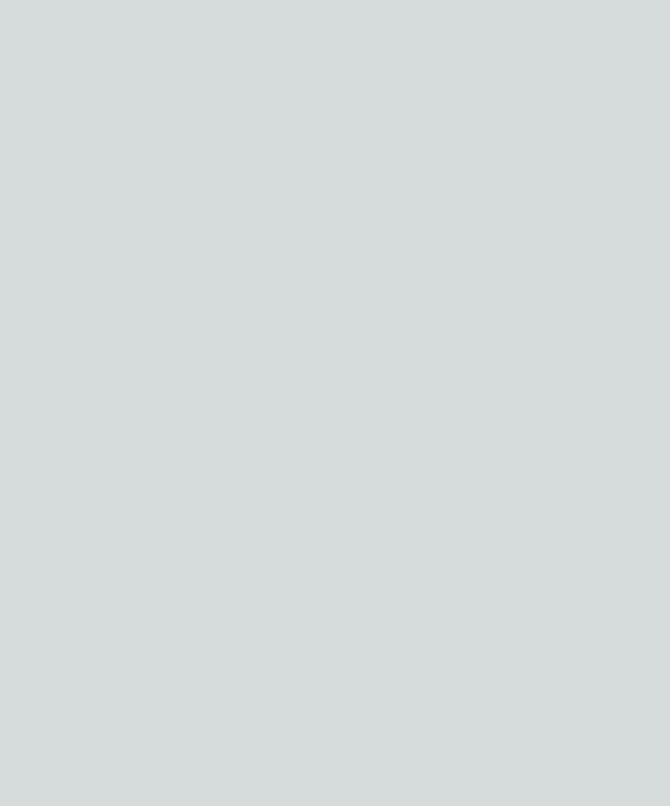
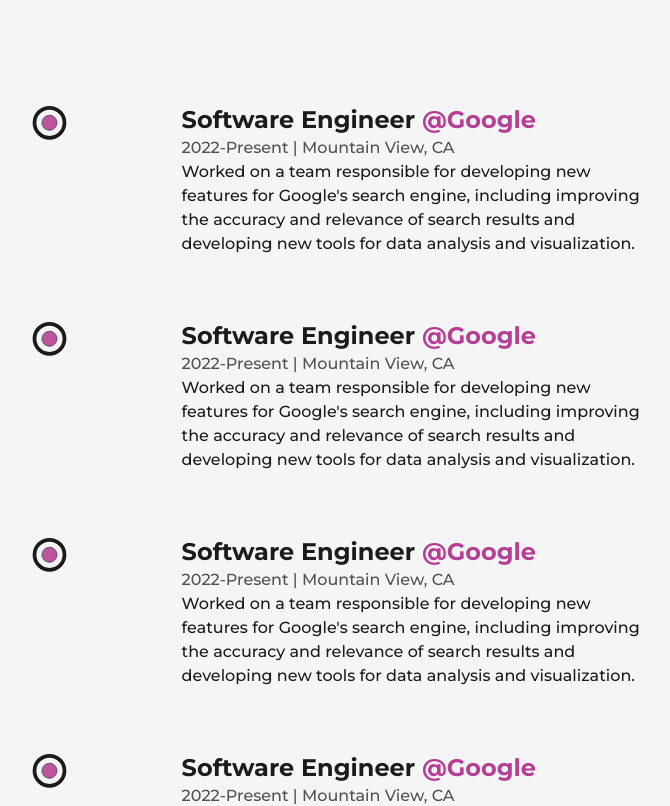
Before and after one commit to kirankuyate2157/kiran-kuyate-portfolio, a Next.js app: page /about in a window 1280 px wide. Shown: the part 2460-3266 px from the top of the page, without its empty margins (244-914 px from the left). Before the commit the page ends 2334 px from the top, so only its background shows below. Built offline with nearby package versions, Linux system fonts and the light colour scheme.

Commit message:
experience

```diff
--- /dev/null
+++ b/src/components/Experience.js
@@ -0,0 +1,105 @@
+import { motion, useScroll } from "framer-motion";
+import React, { useRef } from "react";
+import LiIcon from "./LiIcon";
+
+const Details = ({ position, company, companyLink, time, address, work }) => {
+  const ref = useRef(null);
+  return (
+    <li
+      ref={ref}
+      className='my-8 first:mt-0 last:mb-0 w-[60%] mx-auto flex flex-col items-center justify-between'
+    >
+      <LiIcon reference={ref} />
+      <motion.div
+        initial={{ y: 50 }}
+        whileInView={{ y: 0 }}
+        transition={{ duration: 0.5, type: "spring" }}
+      >
+        <h3 className='capitalize font-bold text-2xl'>
+          {position}&nbsp;
+          <a
+            href={companyLink}
+            target='_blank'
+            className='text-primary capitalize'
+          >
+            @{company}
+          </a>
+        </h3>
+        <span className='capitalize font-medium text-dark/75'>
+          {time} | {address}
+        </span>
+        <p className='font-medium w-full'>{work}</p>
+      </motion.div>
+    </li>
+  );
+};
+const Experience = () => {
+  const ref = useRef(null);
+  const { scrollYProgress } = useScroll({
+    target: ref,
+    offset: ["start center", "center start"],
+  });
+
+  return (
+    <div className='my-64'>
+      <h2 className='font-bold text-8xl mb-32 w-full text-center'>
+        Experience
+      </h2>
+      <div ref={ref} className='w-[75%] mx-auto relative'>
+        <motion.div
+          style={{ scaleY: scrollYProgress }}
+          className='absolute left-9 top-0 w-[4px] h-full bg-dark origin-top'
+        />
+        <ul className='w-full flex flex-col items-start justify-between ml-4'>
+          <Details
+            position='Software Engineer'
+            company='Google'
+            time='2022-Present'
+            address='Mountain View, CA'
+            work=" Worked on a team responsible for developing new features for Google's search
+          engine, including improving the accuracy and relevance of search
+          results and developing new tools for data analysis and visualization."
+          />
+          <Details
+            position='Software Engineer'
+            company='Google'
+            time='2022-Present'
+            address='Mountain View, CA'
+            work=" Worked on a team responsible for developing new features for Google's search
+        engine, including improving the accuracy and relevance of search
+        results and developing new tools for data analysis and visualization."
+          />
+          <Details
+            position='Software Engineer'
+            company='Google'
+            time='2022-Present'
+            address='Mountain View, CA'
+            work=" Worked on a team responsible for developing new features for Google's search
+      engine, including improving the accuracy and relevance of search
+      results and developing new tools for data analysis and visualization."
+          />
+          <Details
+            position='Software Engineer'
+            company='Google'
+            time='2022-Present'
+            address='Mountain View, CA'
+            work=" Worked on a team responsible for developing new features for Google's search
+    engine, including improving the accuracy and relevance of search
+    results and developing new tools for data analysis and visualization."
+          />
+          <Details
+            position='Software Engineer'
+            company='Google'
+            time='2022-Present'
+            address='Mountain View, CA'
+            work=" Worked on a team responsible for developing new features for Google's search
+  engine, including improving the accuracy and relevance of search
+  results and developing new tools for data analysis and visualization."
+          />
+        </ul>
+      </div>
+    </div>
+  );
+};
+
+export default Experience;
--- /dev/null
+++ b/src/components/LiIcon.js
@@ -0,0 +1,36 @@
+import React from "react";
+import { motion, useScroll } from "framer-motion";
+
+const LiIcon = ({ reference }) => {
+  const { scrollYProgress } = useScroll({
+    target: reference,
+    offset: ["center end", "center center"],
+  });
+  return (
+    <figure className='absolute left-0 stroke-dark'>
+      <svg className='-rotate-90' width='75' height='75' viewBox='0 0 100 100'>
+        <circle
+          cx='75'
+          cy='50'
+          r='20'
+          className='stroke-primary stroke-1 fill-none'
+        />
+        <motion.circle
+          cx='75'
+          cy='50'
+          r='20'
+          className=' stroke-[5px] fill-light'
+          style={{ pathLength: scrollYProgress }}
+        />
+        <circle
+          cx='75'
+          cy='50'
+          r='10'
+          className='animate-pulse stroke-1 fill-primary'
+        />
+      </svg>
+    </figure>
+  );
+};
+
+export default LiIcon;
--- a/src/components/Skills.js
+++ b/src/components/Skills.js
@@ -7,8 +7,9 @@
       className='flex items-center justify-center rounded-full font-semibold bg-dark text-light py-1 sm:py-3  px-2 sm:px-6 shadow-dark cursor-pointer absolute'
       whileHover={{ scale: 1.05 }}
       initial={{ x: 0, y: 0 }}
-      animate={{ x: x, y: y }}
+      whileInView={{ x: x, y: y }}
       transition={{ duration: 1.5 }}
+      // viewport={{ once: true }}
     >
       {name}
     </motion.div>
--- a/src/pages/about.js
+++ b/src/pages/about.js
@@ -6,6 +6,7 @@
 import profilePic from "../../public/images/profile/developer-pic-2.png";
 import { useMotionValue, useSpring, useInView } from "framer-motion";
 import Skills from "../components/Skills";
+import Experience from "../components/Experience";
 
 const AnimatedNumber = ({ value }) => {
   const ref = useRef(null);
@@ -100,6 +101,7 @@
             </div>
           </div>
           <Skills />
+          <Experience />
         </Layout>
       </main>
     </>
```
